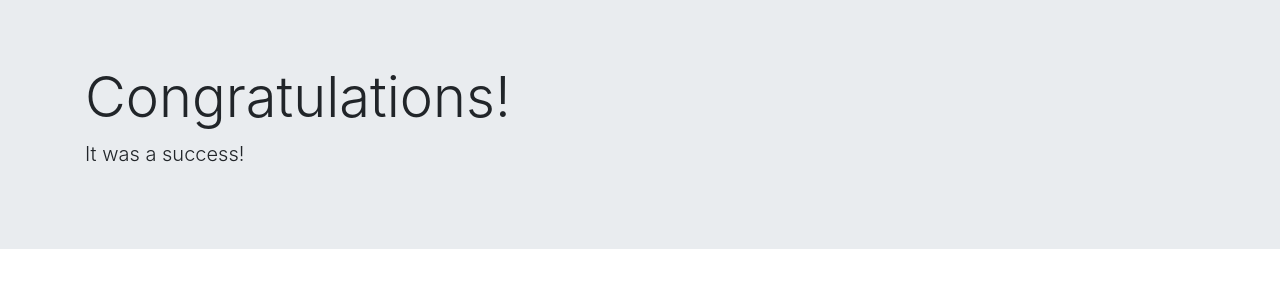
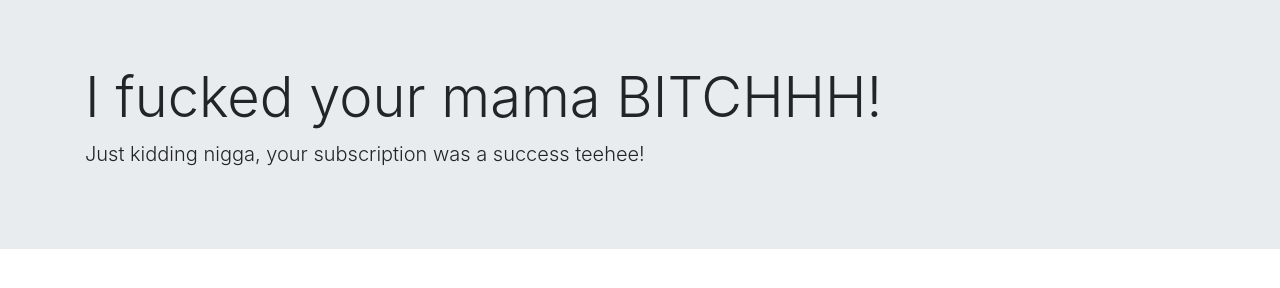
Before and after one commit to akeed669/subscriptionList, a website: page success.html in a window 1280 px wide. Drawn offline with nearby package versions, Linux system fonts and the light colour scheme.

Commit message:
changed success message

```diff
--- a/success.html
+++ b/success.html
@@ -11,8 +11,8 @@
 <body>
   <div class="jumbotron jumbotron-fluid">
     <div class="container">
-      <h1 class="display-4">Congratulations!</h1>
-      <p class="lead">It was a success!</p>
+      <h1 class="display-4">I fucked your mama BITCHHH!</h1>
+      <p class="lead">Just kidding nigga, your subscription was a success teehee!</p>
     </div>
   </div>
 
```
